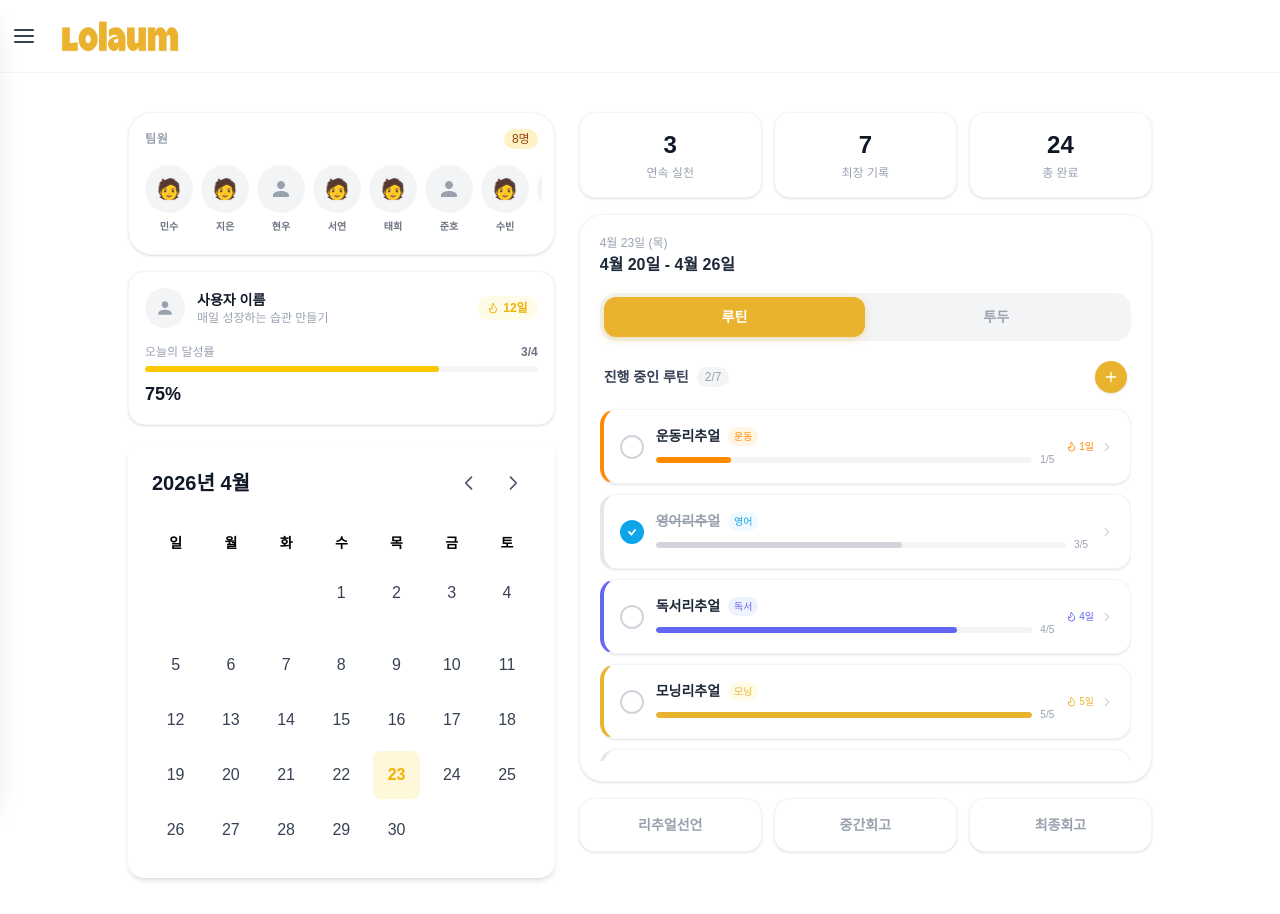
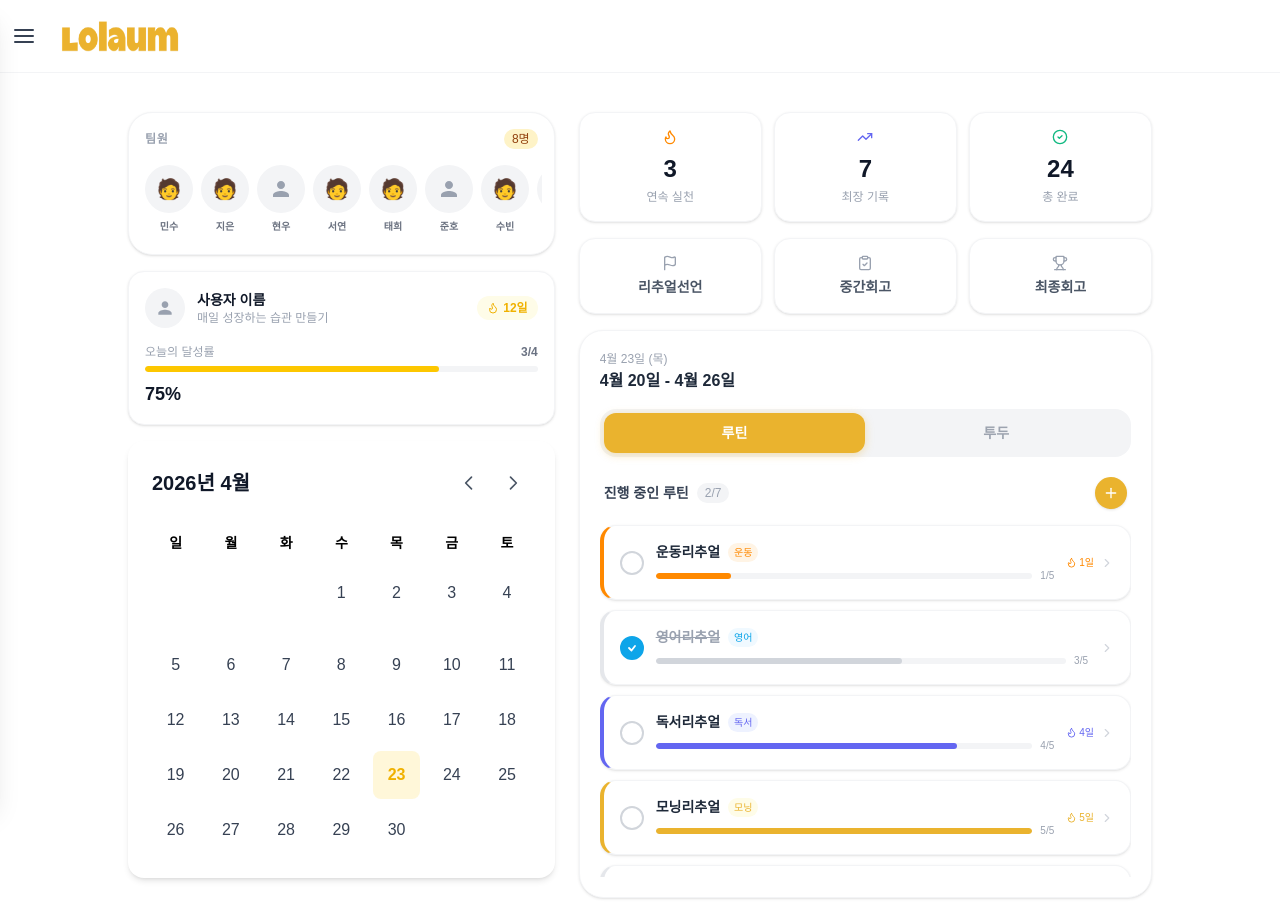
Before and after one commit to Lolaum/Lolaum, a Next.js app: page /home in a window 1280 px wide. Built offline with nearby package versions, Linux system fonts and the light colour scheme.

Commit message:
Fix: 'TaskTabs' 및 'RoutineInsights' 컴포넌트 개선 및 아이콘 추가

```diff
--- a/src/components/Home/Todo/TaskTabs.tsx
+++ b/src/components/Home/Todo/TaskTabs.tsx
@@ -1,6 +1,7 @@
 "use client";
 
-import React, { useState } from "react";
+import { useState } from "react";
+import { Flame, TrendingUp, CheckCircle2, Flag, ClipboardCheck, Trophy } from "lucide-react";
 import TodoList from "./TodoList";
 import RoutineList from "./RoutineList";
 import {
@@ -27,17 +28,60 @@ export default function TaskTabs({ selectedDate, onTaskClick }: TaskTabsProps) {
       {/* 통계 카드 */}
       <div className="grid grid-cols-3 gap-3">
         {[
-          { value: "3", label: "연속 실천" },
-          { value: "7", label: "최장 기록" },
-          { value: "24", label: "총 완료" },
-        ].map(({ value, label }) => (
+          {
+            value: "3",
+            label: "연속 실천",
+            icon: Flame,
+            color: "#ff8900"
+          },
+          {
+            value: "7",
+            label: "최장 기록",
+            icon: TrendingUp,
+            color: "#6366f1"
+          },
+          {
+            value: "24",
+            label: "총 완료",
+            icon: CheckCircle2,
+            color: "#10b981"
+          },
+        ].map(({ value, label, icon: Icon, color }) => (
           <div
             key={label}
             className="rounded-2xl bg-white shadow-sm border border-gray-100 p-4 flex flex-col items-center justify-center gap-1"
           >
+            <Icon className="w-4 h-4 mb-1" style={{ color }} strokeWidth={2} />
             <span className="text-2xl font-bold text-gray-900">{value}</span>
             <span className="text-xs text-gray-400 font-medium">{label}</span>
           </div>
+        ))}
+      </div>
+
+      {/* 회고 버튼 카드 */}
+      <div className="grid grid-cols-3 gap-3">
+        {[
+          {
+            label: "리추얼선언",
+            icon: Flag
+          },
+          {
+            label: "중간회고",
+            icon: ClipboardCheck
+          },
+          {
+            label: "최종회고",
+            icon: Trophy
+          },
+        ].map(({ label, icon: Icon }) => (
+          <button
+            key={label}
+            type="button"
+            className="rounded-2xl bg-white shadow-sm border border-gray-100 p-4 flex flex-col items-center justify-center gap-1.5 text-gray-600 font-semibold text-sm hover:bg-gray-50 transition-colors"
+          >
+            <Icon className="w-4 h-4 text-gray-400" strokeWidth={2} />
+            <span>{label}</span>
+          </button>
         ))}
       </div>
 
@@ -85,28 +129,17 @@ export default function TaskTabs({ selectedDate, onTaskClick }: TaskTabsProps) {
         {/* 콘텐츠 */}
         <div className="overflow-y-auto max-h-[calc(100vh-400px)]">
           {activeTab === "routine" ? (
-            <RoutineList selectedDate={selectedDate} onTaskClick={handleTaskClick} />
+            <RoutineList
+              selectedDate={selectedDate}
+              onTaskClick={handleTaskClick}
+            />
           ) : (
-            <TodoList selectedDate={selectedDate} onTaskClick={handleTaskClick} />
+            <TodoList
+              selectedDate={selectedDate}
+              onTaskClick={handleTaskClick}
+            />
           )}
         </div>
-      </div>
-
-      {/* 회고 버튼 카드 */}
-      <div className="grid grid-cols-3 gap-3">
-        {[
-          { label: "리추얼선언" },
-          { label: "중간회고" },
-          { label: "최종회고" },
-        ].map(({ label }) => (
-          <button
-            key={label}
-            type="button"
-            className="rounded-2xl bg-white shadow-sm border border-gray-100 p-4 flex flex-col items-center justify-center gap-1 text-gray-400 font-semibold text-sm hover:bg-yellow-50 hover:text-yellow-500 hover:border-yellow-100 transition-colors"
-          >
-            {label}
-          </button>
-        ))}
       </div>
     </div>
   );
--- a/src/components/Ritual/RoutineInsights.tsx
+++ b/src/components/Ritual/RoutineInsights.tsx
@@ -1,7 +1,6 @@
 "use client";
 
-import React from "react";
-import { BookText, Dumbbell, BookA, Sun, CircleDollarSign, Flame } from "lucide-react";
+import { Dumbbell, BookA, Sun, CircleDollarSign, Flame } from "lucide-react";
 import {
   readingInsightData,
   financeInsightData,
@@ -14,18 +13,8 @@ import {
 // 독서 인사이트
 // ─────────────────────────────
 function ReadingInsight() {
-  const { heatmap, currentBooks, totalPages, totalSentences, completedBooks } =
+  const { currentBooks, totalPages, totalSentences, completedBooks } =
     readingInsightData;
-
-  // 히트맵: 마지막 63일 (9주)
-  const last63 = heatmap.slice(-63);
-
-  const getHeatColor = (pages: number) => {
-    if (pages === 0) return "#e5e7eb";
-    if (pages <= 20) return "#c4b5fd";
-    if (pages <= 35) return "#8b5cf6";
-    return "#6d28d9";
-  };
 
   return (
     <div className="space-y-4">
@@ -43,45 +32,6 @@ function ReadingInsight() {
             <p className="text-xs text-gray-400 mt-0.5">{s.label}</p>
           </div>
         ))}
-      </div>
-
-      {/* 독서 히트맵 */}
-      <div className="bg-white rounded-2xl p-4 shadow-sm border border-gray-100">
-        <div className="flex items-center gap-2 mb-3">
-          <BookText size={15} style={{ color: "#6366f1" }} />
-          <h3 className="text-sm font-semibold text-gray-700">독서 달력</h3>
-          <span className="text-xs text-gray-400 ml-auto">최근 63일</span>
-        </div>
-
-        {/* 요일 라벨 */}
-        <div className="grid grid-cols-7 gap-1 mb-1">
-          {["월", "화", "수", "목", "금", "토", "일"].map((d) => (
-            <div key={d} className="text-center text-[10px] text-gray-300 font-medium">
-              {d}
-            </div>
-          ))}
-        </div>
-
-        {/* 히트맵 그리드 */}
-        <div className="grid grid-cols-7 gap-1">
-          {last63.map((day, i) => (
-            <div
-              key={i}
-              className="aspect-square rounded-sm"
-              style={{ backgroundColor: getHeatColor(day.pages) }}
-              title={`${day.date}: ${day.pages}p`}
-            />
-          ))}
-        </div>
-
-        {/* 범례 */}
-        <div className="flex items-center gap-1.5 mt-3 justify-end">
-          <span className="text-[10px] text-gray-400">적게</span>
-          {["#e5e7eb", "#c4b5fd", "#8b5cf6", "#6d28d9"].map((c) => (
-            <div key={c} className="w-3 h-3 rounded-sm" style={{ backgroundColor: c }} />
-          ))}
-          <span className="text-[10px] text-gray-400">많이</span>
-        </div>
       </div>
 
       {/* 현재 읽는 책 */}
@@ -219,8 +169,6 @@ function MorningInsight() {
     avgCondition >= 80 ? "#10b981" :
     avgCondition >= 60 ? "#eab32e" :
     "#f97316";
-
-  const maxTrend = Math.max(...conditionTrend);
 
   return (
     <div className="space-y-4">
```
